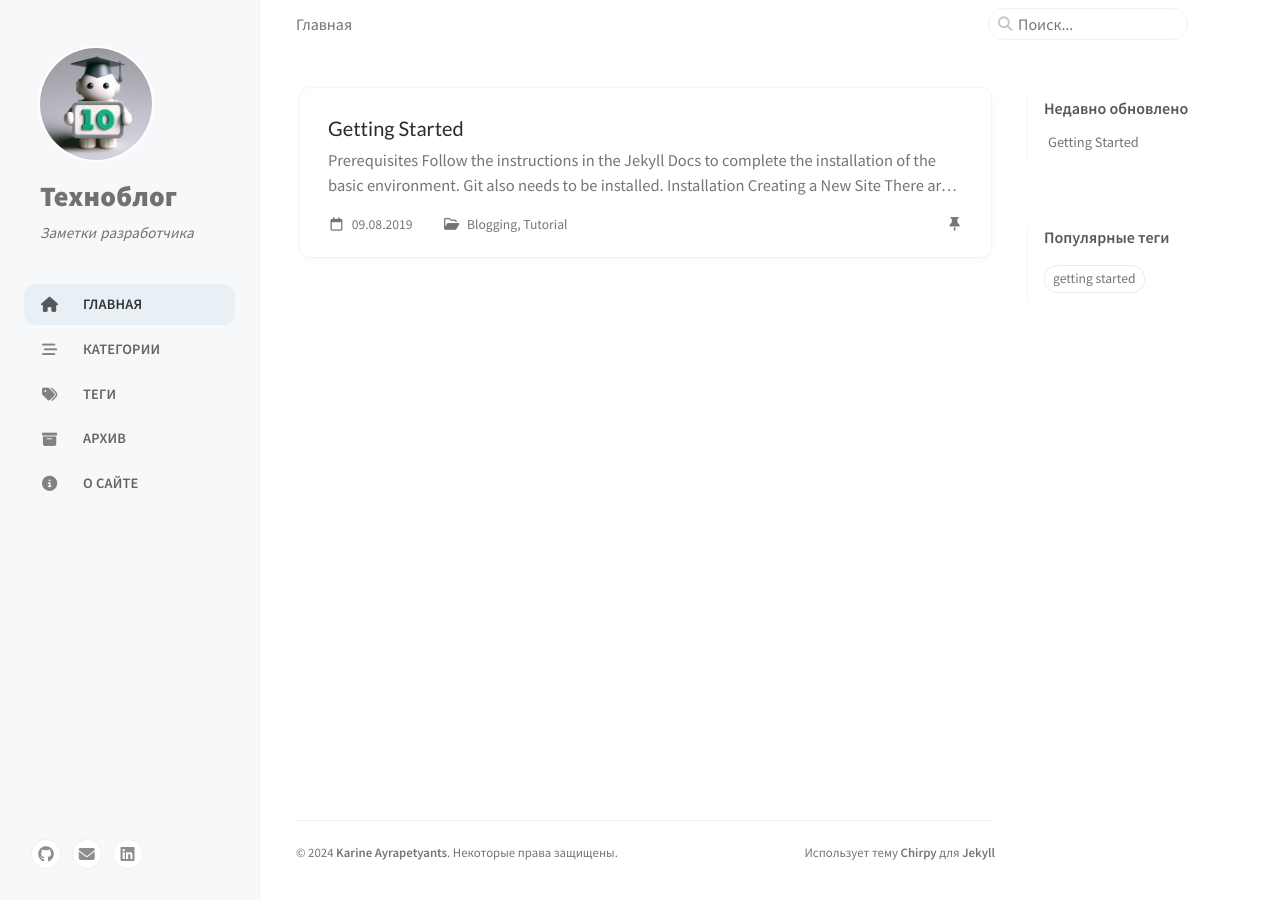
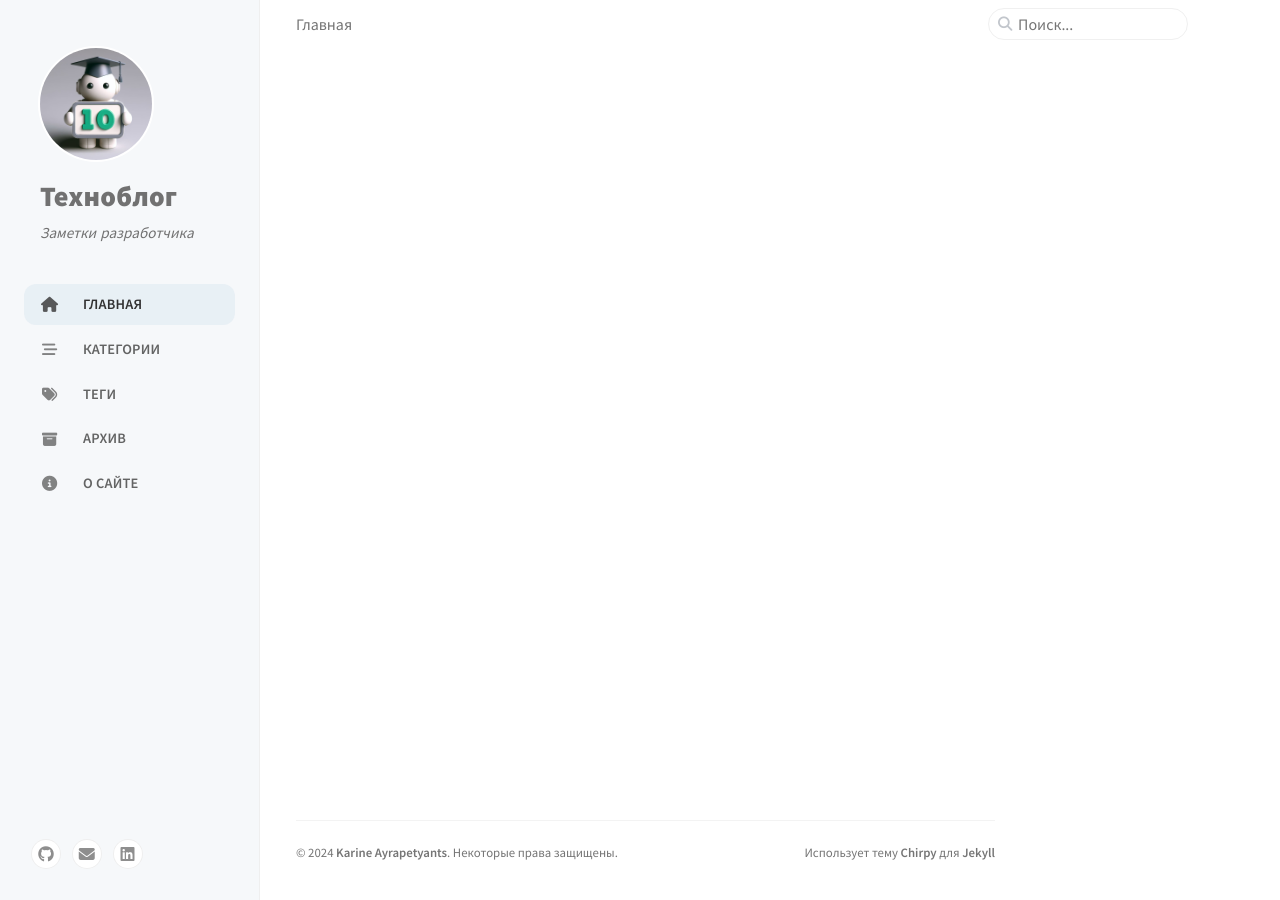
Before and after one commit to KarineAyrs/KarineAyrs.github.io, a Jekyll site: the page built from index.html, in a window 1280 px wide. Built offline with Jekyll 4.4.1, drawn with Linux system fonts in a browser that asks for light colours; cached includes are drawn as plain includes; some of the changed lines change nothing that is shown.

Commit message:
exclude ine more example

```diff
--- a/_config.yml
+++ b/_config.yml
@@ -200,6 +200,7 @@ exclude:
   - _posts/2019-08-08-text-and-typography.md
   - _posts/2019-08-08-write-a-new-post.md
   - _posts/2019-08-11-customize-the-favicon.md
+  - _posts/2019-08-09-getting-started.md
 jekyll-archives:
   enabled: [categories, tags]
   layouts:
```
